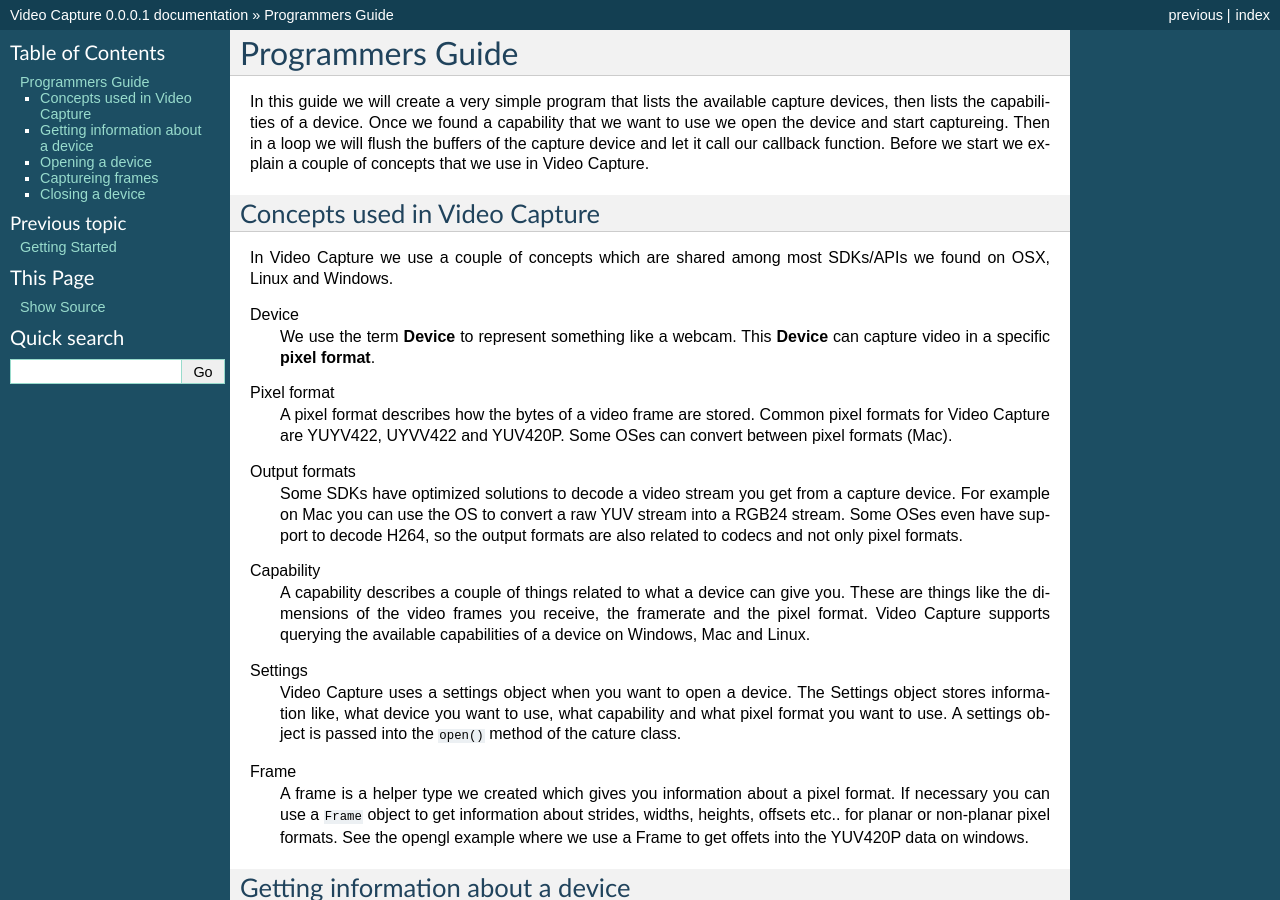
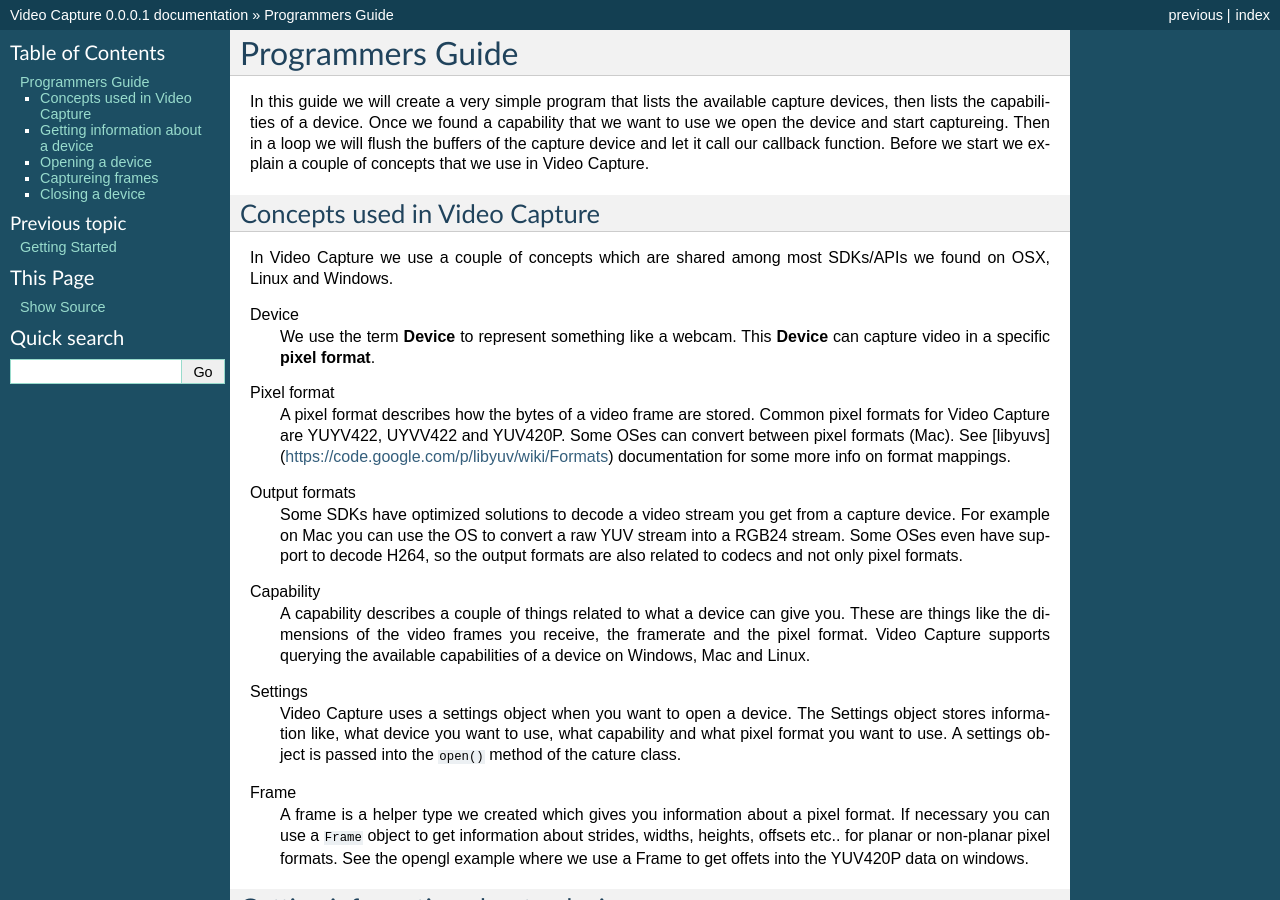
Before and after one commit to diederickh/video_capture, a Sphinx documentation site: the page built from docs/source/guide.rst, in a window 1280 px wide and 900 px high. Built offline with Sphinx 7.4.7, drawn with Linux system fonts in a browser that asks for light colours.

Commit message:
Tiny doc update

```diff
--- a/docs/source/guide.rst
+++ b/docs/source/guide.rst
@@ -24,7 +24,8 @@ Device
 Pixel format
   A pixel format describes how the bytes of a video frame are stored.
   Common pixel formats for Video Capture are YUYV422, UYVV422 and YUV420P.
-  Some OSes can convert between pixel formats (Mac).
+  Some OSes can convert between pixel formats (Mac). See [libyuvs](https://code.google.com/p/libyuv/wiki/Formats)
+  documentation for some more info on format mappings.
 
 Output formats
   Some SDKs have optimized solutions to decode a video stream you
```
Also changed, not shown: 1 other file.
